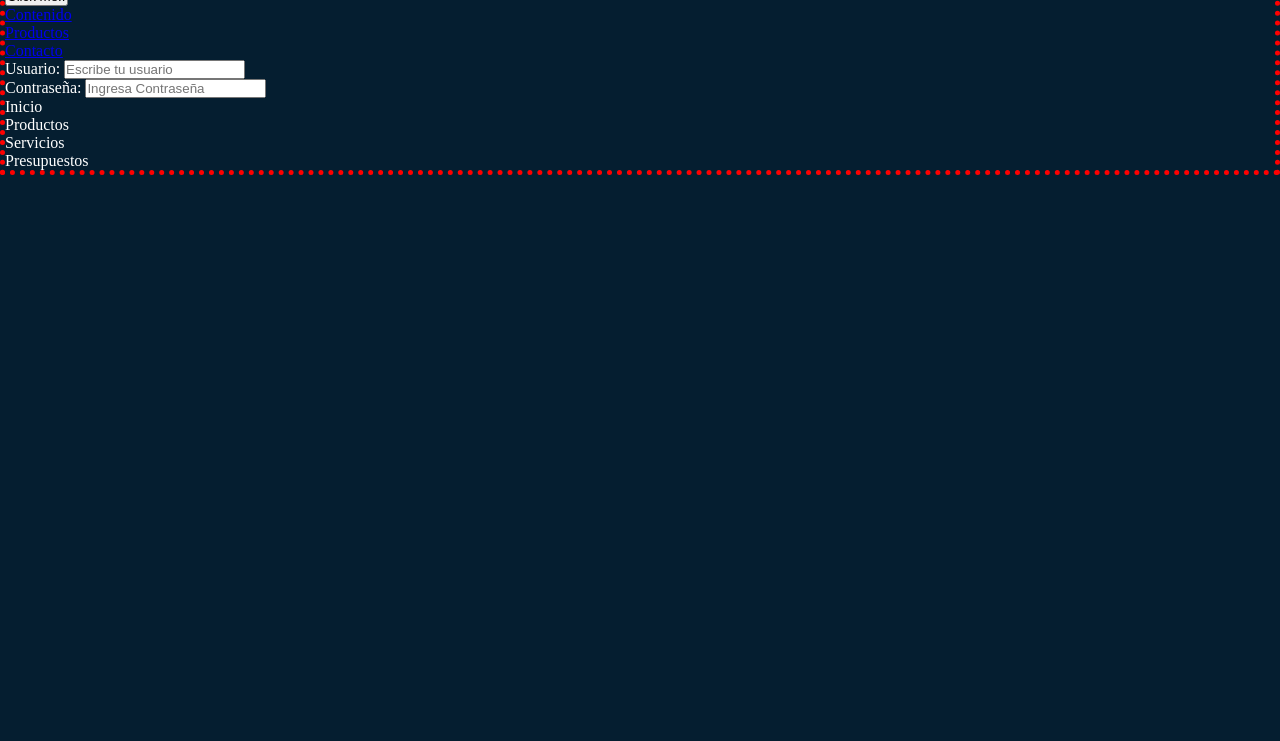
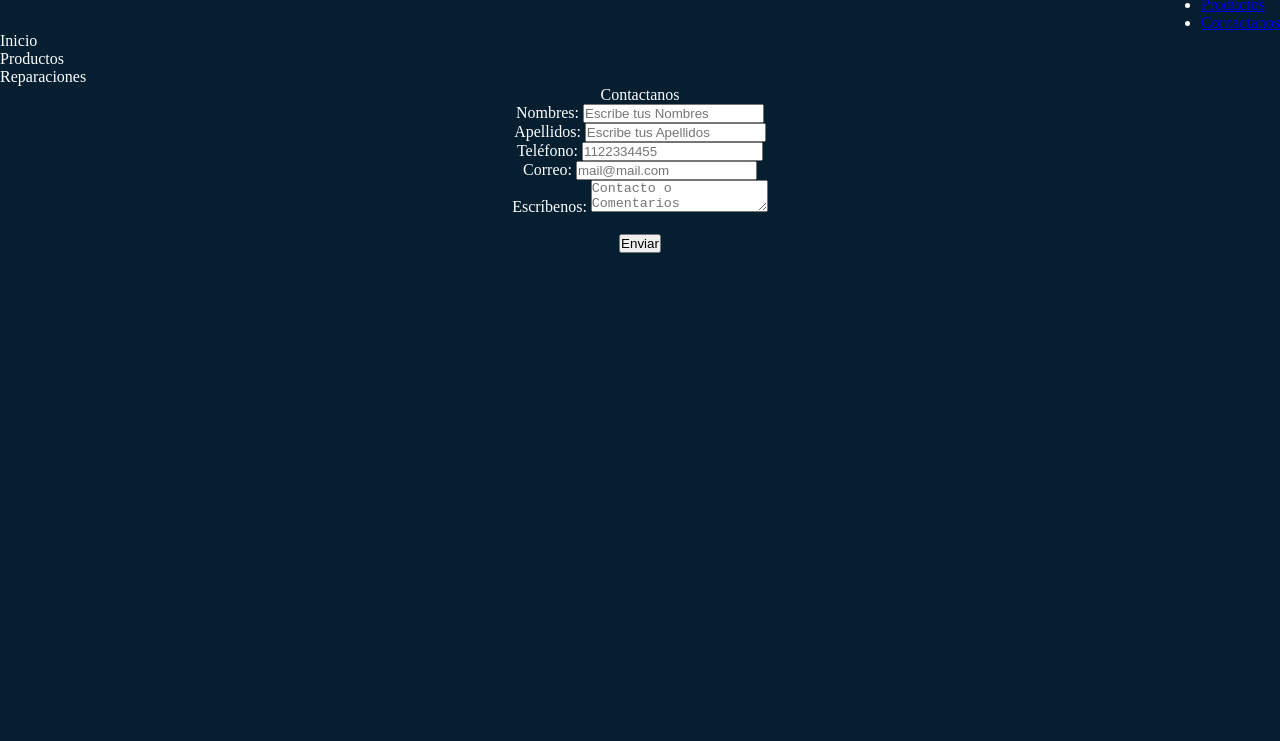
Before and after one commit to Irinath/webPage, a plain HTML site: page index.html in a window 1280 px wide. Shown: the part 59-800 px from the top of the page. Drawn offline with Linux system fonts and the light colour scheme.

Commit message:
Mejoras en el formulario de contacto y redacción del readme

```diff
--- a/index.html
+++ b/index.html
@@ -8,22 +8,21 @@
     <title>Document</title>
 </head>
 
-<body style="border: red dotted 5px;">
-    <header style="border: solid greenyellow 2px;">
+<body>
+    <header>
         <h1 class="mi-clase">Mi Primera Web con <strong>TODO</strong></h1>
         <span>
 
         </span>
     </header>
-    <div class="container">
-        <nav>
-            <button  class="mi-boton">Click me!!</button>
+
+    <nav class="contenedor-flex">
         <img src="" alt="" class="nav__logo">
         <ul>
             <!--Un cuadro de búsqueda-->
             <li>
                 <a href="#">
-                        Contenido
+                    Inicio
                 </a>
 
             </li>
@@ -33,31 +32,34 @@
                 </a>
             </li>
             <li>
-                    <a href="#">
-                        Contacto
+                <a href="Contacto">
+                    Contactanos
                 </a>
             </li>
         </ul>
     </nav>
-    </div>
+
+
+    <main>
+        <section class="Nosotros">Inicio</section>
+        <section class="Productos">Productos</section>
+        <section class="Reparaciones">Reparaciones</section>
+        <section class="contacto"> Contactanos
+            <!-- Acá va un sub menú o imágenes varias-->
             <form action="" method="get">
-        <label for="User">Usuario:</label>
-        <input type="text" name="user" id="user" placeholder="Escribe tu usuario"> <br>
-        <label for="password">Contraseña:</label>
-        <input type="password" name="password" id="password" placeholder="Ingresa Contraseña">
+                <label for="nombre">Nombres:</label>
+                <input type="text" name="nombre" id="nombre" placeholder="Escribe tus Nombres"> <br>
+                <label for="apellido">Apellidos:</label>
+                <input type="text" name="apellido" id="apellido" placeholder="Escribe tus Apellidos"> <br>
+                 <label for="telefono">Teléfono:</label>
+                <input type="number" name="telefono" id="telefono" placeholder="1122334455"> <br>
+                 <label for="mail">Correo:</label>
+                <input type="mail" name="mail" id="mail" placeholder="mail@mail.com"> <br>
+                 <label for="mensaje">Escríbenos:</label>
+                <textarea name="escribenos" id="mensaje" placeholder="Contacto o Comentarios"></textarea> <br>
+                <br>
+                <button type="button" value="enviar">Enviar</button>
             </form>
-        <main>
-            <section>
-                <!-- Acá va un sub menú o imágenes varias-->
-
-                <nav class="contenedor-flex">
-                    <ul>
-                        <li>Inicio</li>
-                        <li>Productos</li>
-                        <li>Servicios</li>
-                        <li>Presupuestos</li>
-                    </ul>
-                </nav>
         </section>
 
         <aside></aside>
@@ -67,4 +69,5 @@
     </footer>
     <!-- <script src="./js/script.js"></script> -->
 </body>
+
 </html>
--- a/styles/style.css
+++ b/styles/style.css
@@ -23,6 +23,10 @@ body{
     list-style-type: none;
 }
 
+.contacto{
+    text-align: center;
+}
+
 .contenedor-flex {
     display: flex;
     justify-content: space-between;
```
Also changed, not shown: 1 other file. Lines whose indentation alone changed are shown as unchanged.
